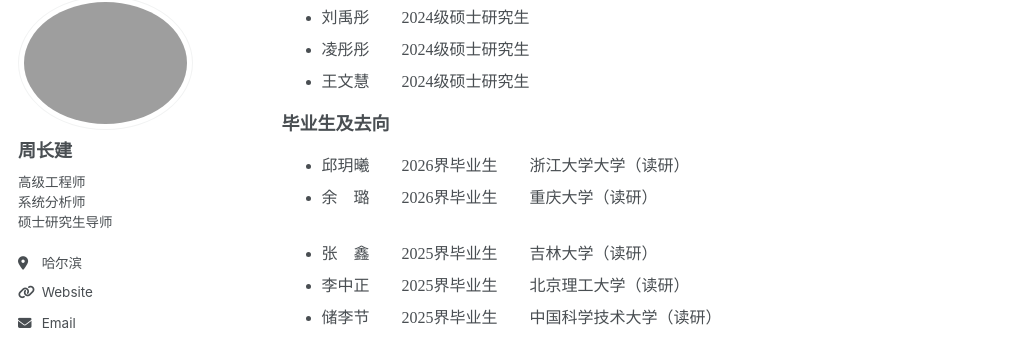
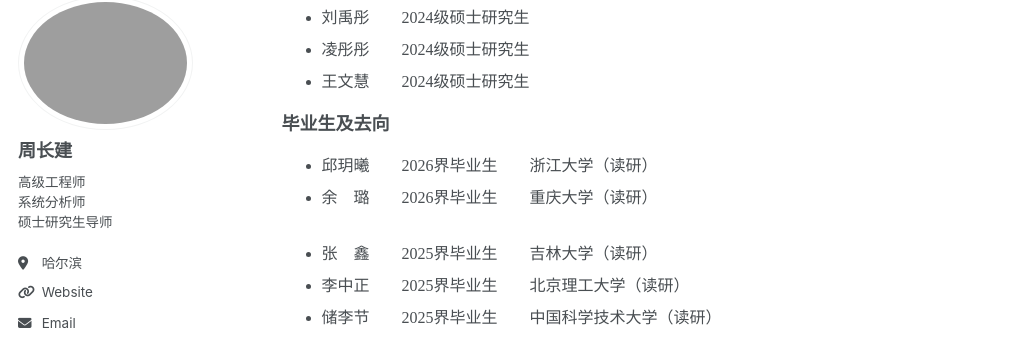
Before and after one commit to HPC-NEAU/zhoucj, a Jekyll site: the page built from _pages/teaching.md, in a window 1280 px wide and 900 px high, scrolled down 652 px. Shown: the part 103-442 px from the top of the window, without its empty margins (0-1011 px from the left). Built offline with Jekyll 4.4.1, drawn with Linux system fonts in a browser that asks for light colours; some web fonts are replaced.

Commit message:
Update teaching.md

```diff
--- a/_pages/teaching.md
+++ b/_pages/teaching.md
@@ -43,7 +43,7 @@ redirect_from:
 
 		<font face="微软雅黑" size=4><b>毕业生及去向</b></font>
 <ul>
-	<li>邱玥曦&emsp;&emsp;2026界毕业生&emsp;&emsp;浙江大学大学（读研）</li>
+	<li>邱玥曦&emsp;&emsp;2026界毕业生&emsp;&emsp;浙江大学（读研）</li>
 	<li>余&emsp;璐&emsp;&emsp;2026界毕业生&emsp;&emsp;重庆大学（读研）</li>
 	<br>
 	<li>张&emsp;鑫&emsp;&emsp;2025界毕业生&emsp;&emsp;吉林大学（读研）</li>
```
